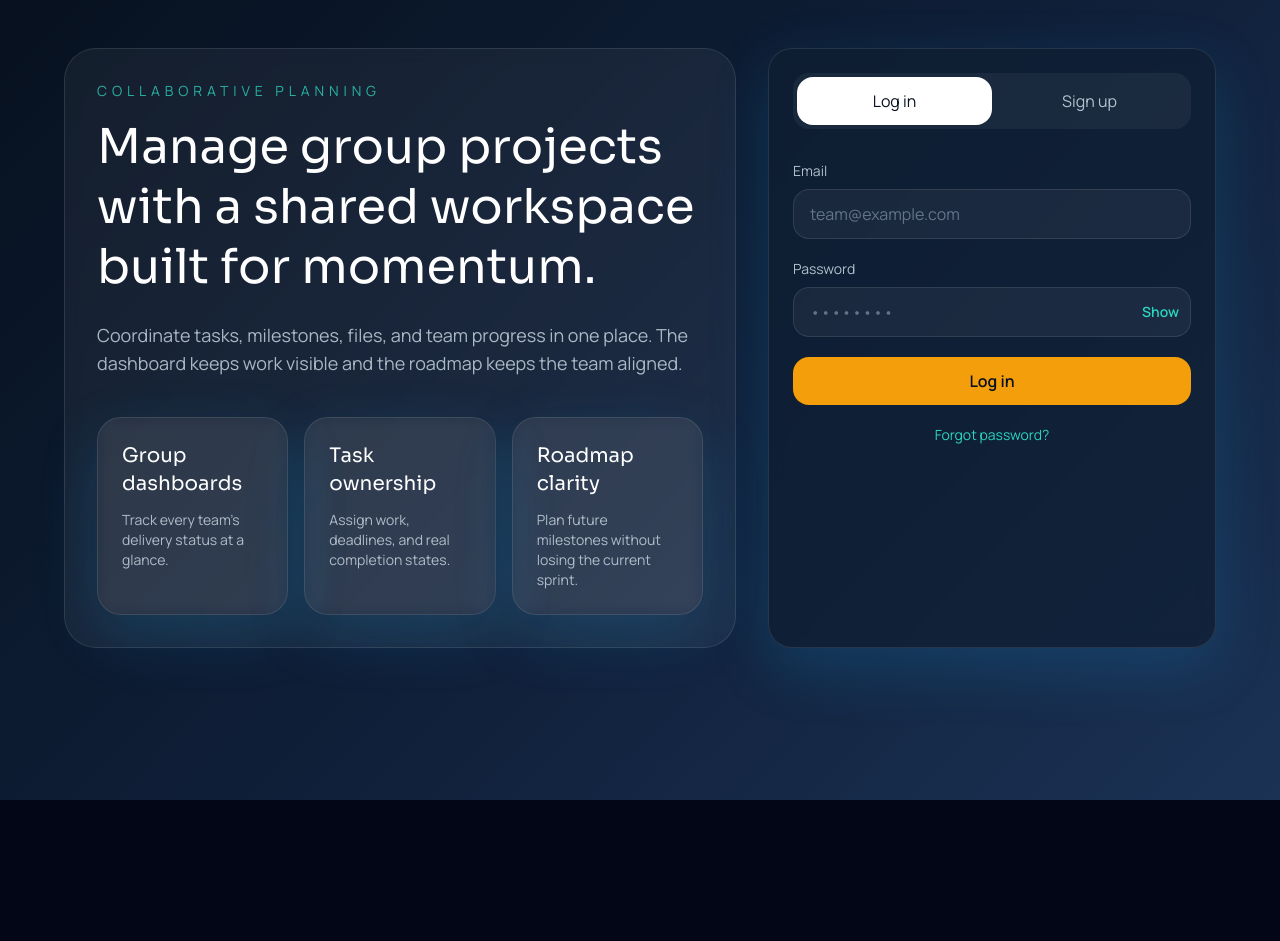
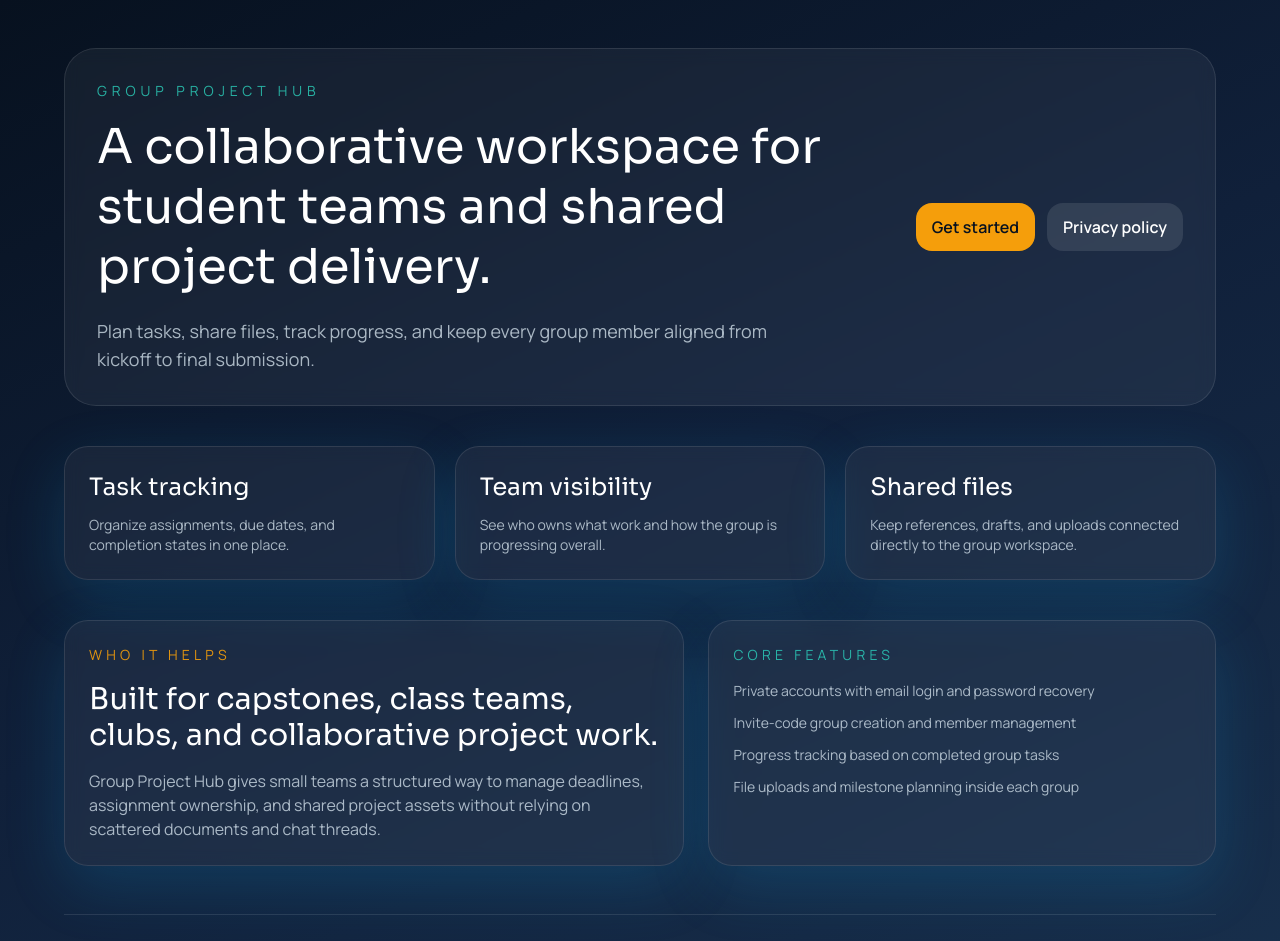
Before and after one commit to CadeSchiano/Group_Work_Web, a React (Vite) app in the folder frontend/: page / in a window 1280 px wide. Before the commit this address led to /auth. Shown: the top 941 px of the page. Before the commit the page ends 800 px from the top, so only its background shows below. Built offline with nearby package versions, Linux system fonts and the light colour scheme; no server answers.

Commit message:
Updated files for ads

```diff
--- a/frontend/src/App.jsx
+++ b/frontend/src/App.jsx
@@ -2,6 +2,8 @@ import { Navigate, Route, Routes } from "react-router-dom";
 import AuthPage from "./pages/AuthPage";
 import DashboardPage from "./pages/DashboardPage";
 import GroupPage from "./pages/GroupPage";
+import HomePage from "./pages/HomePage";
+import PrivacyPage from "./pages/PrivacyPage";
 import { useAuth } from "./hooks/useAuth";
 
 const ProtectedRoute = ({ children }) => {
@@ -23,9 +25,11 @@ export default function App() {
 
   return (
     <Routes>
-      <Route path="/auth" element={user ? <Navigate to="/" replace /> : <AuthPage />} />
+      <Route path="/" element={<HomePage />} />
+      <Route path="/privacy" element={<PrivacyPage />} />
+      <Route path="/auth" element={user ? <Navigate to="/app" replace /> : <AuthPage />} />
       <Route
-        path="/"
+        path="/app"
         element={
           <ProtectedRoute>
             <DashboardPage />
@@ -40,6 +44,7 @@ export default function App() {
           </ProtectedRoute>
         }
       />
+      <Route path="*" element={<Navigate to={user ? "/app" : "/"} replace />} />
     </Routes>
   );
 }
--- a/frontend/src/layouts/AppShell.jsx
+++ b/frontend/src/layouts/AppShell.jsx
@@ -1,16 +1,18 @@
-import { Link } from "react-router-dom";
+import { Link, useLocation } from "react-router-dom";
 import Button from "../components/Button";
 import BottomAdBanner from "../components/BottomAdBanner";
 import { useAuth } from "../hooks/useAuth";
 
 export default function AppShell({ children }) {
   const { user, logout } = useAuth();
+  const location = useLocation();
+  const showBottomAd = location.pathname === "/app";
 
   return (
     <div className="min-h-screen bg-[radial-gradient(circle_at_top_left,_rgba(45,212,191,0.18),_transparent_32%),radial-gradient(circle_at_top_right,_rgba(245,158,11,0.2),_transparent_28%),linear-gradient(160deg,_#07111f,_#0b1728_45%,_#13253d)] text-white">
       <header className="border-b border-white/10 bg-black/10 backdrop-blur">
         <div className="mx-auto flex max-w-7xl items-center justify-between px-6 py-5">
-          <Link to="/" className="font-display text-2xl tracking-tight text-white">
+          <Link to="/app" className="font-display text-2xl tracking-tight text-white">
             Group Project Hub
           </Link>
           <div className="flex items-center gap-4">
@@ -24,8 +26,10 @@ export default function AppShell({ children }) {
           </div>
         </div>
       </header>
-      <main className="mx-auto flex max-w-7xl flex-col gap-8 px-6 py-10 pb-40">{children}</main>
-      <BottomAdBanner />
+      <main className={`mx-auto flex max-w-7xl flex-col gap-8 px-6 py-10 ${showBottomAd ? "pb-40" : ""}`}>
+        {children}
+      </main>
+      {showBottomAd ? <BottomAdBanner /> : null}
     </div>
   );
 }
--- a/frontend/src/pages/AuthPage.jsx
+++ b/frontend/src/pages/AuthPage.jsx
@@ -1,3 +1,4 @@
+import { Link } from "react-router-dom";
 import { useState } from "react";
 import { apiRequest } from "../api/client";
 import Button from "../components/Button";
@@ -167,6 +168,14 @@ export default function AuthPage() {
           </form>
         </Card>
       </div>
+      <div className="mx-auto mt-8 flex max-w-6xl justify-between text-sm text-mist/65">
+        <Link className="transition hover:text-white" to="/">
+          Public home
+        </Link>
+        <Link className="transition hover:text-white" to="/privacy">
+          Privacy Policy
+        </Link>
+      </div>
     </div>
   );
 }
--- a/frontend/src/pages/GroupPage.jsx
+++ b/frontend/src/pages/GroupPage.jsx
@@ -206,7 +206,7 @@ export default function GroupPage() {
     <AppShell>
       <div className="flex items-center justify-between">
         <div>
-          <Link className="text-sm text-mint" to="/">
+          <Link className="text-sm text-mint" to="/app">
             Back to dashboard
           </Link>
           <h1 className="mt-3 font-display text-5xl">{group?.name || "Loading group..."}</h1>
--- /dev/null
+++ b/frontend/src/pages/HomePage.jsx
@@ -0,0 +1,77 @@
+import { Link } from "react-router-dom";
+import Button from "../components/Button";
+import Card from "../components/Card";
+
+export default function HomePage() {
+  return (
+    <div className="min-h-screen bg-[linear-gradient(155deg,_#07111f,_#10203a_48%,_#18304d)] px-6 py-12 text-white">
+      <div className="mx-auto max-w-6xl">
+        <header className="flex flex-col gap-6 rounded-[32px] border border-white/10 bg-white/5 p-8 backdrop-blur lg:flex-row lg:items-center lg:justify-between">
+          <div>
+            <p className="text-sm uppercase tracking-[0.35em] text-mint/80">Group Project Hub</p>
+            <h1 className="mt-4 max-w-3xl font-display text-5xl leading-tight">
+              A collaborative workspace for student teams and shared project delivery.
+            </h1>
+            <p className="mt-5 max-w-2xl text-lg text-mist/75">
+              Plan tasks, share files, track progress, and keep every group member aligned from kickoff to final submission.
+            </p>
+          </div>
+          <div className="flex flex-col gap-3 sm:flex-row">
+            <Link to="/auth">
+              <Button className="w-full sm:w-auto">Get started</Button>
+            </Link>
+            <Link to="/privacy">
+              <Button className="w-full sm:w-auto" variant="secondary">
+                Privacy policy
+              </Button>
+            </Link>
+          </div>
+        </header>
+
+        <section className="mt-10 grid gap-5 md:grid-cols-3">
+          {[
+            ["Task tracking", "Organize assignments, due dates, and completion states in one place."],
+            ["Team visibility", "See who owns what work and how the group is progressing overall."],
+            ["Shared files", "Keep references, drafts, and uploads connected directly to the group workspace."],
+          ].map(([title, text]) => (
+            <Card key={title} className="bg-white/5">
+              <h2 className="font-display text-2xl">{title}</h2>
+              <p className="mt-3 text-sm text-mist/75">{text}</p>
+            </Card>
+          ))}
+        </section>
+
+        <section className="mt-10 grid gap-6 lg:grid-cols-[1.1fr_0.9fr]">
+          <Card className="bg-white/5">
+            <p className="text-sm uppercase tracking-[0.3em] text-accent/90">Who It Helps</p>
+            <h2 className="mt-4 font-display text-3xl">Built for capstones, class teams, clubs, and collaborative project work.</h2>
+            <p className="mt-4 text-mist/75">
+              Group Project Hub gives small teams a structured way to manage deadlines, assignment ownership, and shared project assets without relying on scattered documents and chat threads.
+            </p>
+          </Card>
+          <Card className="bg-white/5">
+            <p className="text-sm uppercase tracking-[0.3em] text-mint/80">Core Features</p>
+            <ul className="mt-4 space-y-3 text-sm text-mist/75">
+              <li>Private accounts with email login and password recovery</li>
+              <li>Invite-code group creation and member management</li>
+              <li>Progress tracking based on completed group tasks</li>
+              <li>File uploads and milestone planning inside each group</li>
+            </ul>
+          </Card>
+        </section>
+
+        <footer className="mt-12 flex flex-col gap-3 border-t border-white/10 py-6 text-sm text-mist/65 sm:flex-row sm:items-center sm:justify-between">
+          <p>Group Project Hub helps teams organize collaborative work online.</p>
+          <div className="flex gap-5">
+            <Link className="transition hover:text-white" to="/privacy">
+              Privacy Policy
+            </Link>
+            <Link className="transition hover:text-white" to="/auth">
+              Log In
+            </Link>
+          </div>
+        </footer>
+      </div>
+    </div>
+  );
+}
--- /dev/null
+++ b/frontend/src/pages/PrivacyPage.jsx
@@ -0,0 +1,56 @@
+import { Link } from "react-router-dom";
+
+export default function PrivacyPage() {
+  return (
+    <div className="min-h-screen bg-[linear-gradient(160deg,_#07111f,_#10203a_46%,_#18304d)] px-6 py-12 text-white">
+      <div className="mx-auto max-w-4xl rounded-[32px] border border-white/10 bg-white/5 p-8 backdrop-blur">
+        <div className="flex items-center justify-between gap-4">
+          <div>
+            <p className="text-sm uppercase tracking-[0.3em] text-mint/80">Privacy Policy</p>
+            <h1 className="mt-3 font-display text-4xl">How Group Project Hub handles account and project data.</h1>
+          </div>
+          <Link className="text-sm text-mint transition hover:text-white" to="/">
+            Back to home
+          </Link>
+        </div>
+
+        <div className="mt-8 space-y-8 text-sm leading-7 text-mist/80">
+          <section>
+            <h2 className="font-display text-2xl text-white">Information we collect</h2>
+            <p className="mt-2">
+              Group Project Hub stores the account information you provide during signup, including your name, email address, and encrypted password. The app also stores group details, tasks, roadmap items, and files uploaded by group members.
+            </p>
+          </section>
+
+          <section>
+            <h2 className="font-display text-2xl text-white">How we use information</h2>
+            <p className="mt-2">
+              We use account and project data to provide authentication, group collaboration features, task tracking, file sharing, and progress reporting within the app.
+            </p>
+          </section>
+
+          <section>
+            <h2 className="font-display text-2xl text-white">File storage</h2>
+            <p className="mt-2">
+              Files uploaded to a group are stored on the application server and are intended to be accessible to members of that group. Do not upload highly sensitive personal, financial, or regulated information.
+            </p>
+          </section>
+
+          <section>
+            <h2 className="font-display text-2xl text-white">Advertising</h2>
+            <p className="mt-2">
+              Group Project Hub may display advertising content from Google AdSense or other advertising partners. These providers may use cookies or similar technologies to serve and measure ads, subject to their own privacy terms and policies.
+            </p>
+          </section>
+
+          <section>
+            <h2 className="font-display text-2xl text-white">Contact</h2>
+            <p className="mt-2">
+              If you have questions about this policy or the handling of your data, provide a contact email address on your production site so visitors and reviewers can reach you.
+            </p>
+          </section>
+        </div>
+      </div>
+    </div>
+  );
+}
```
